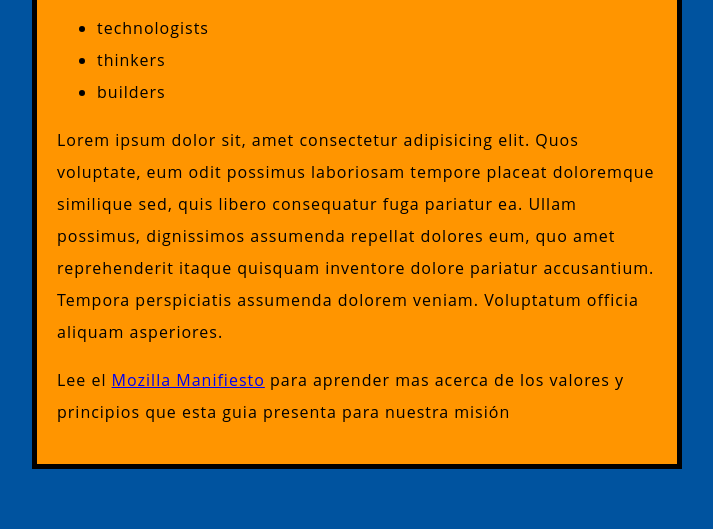
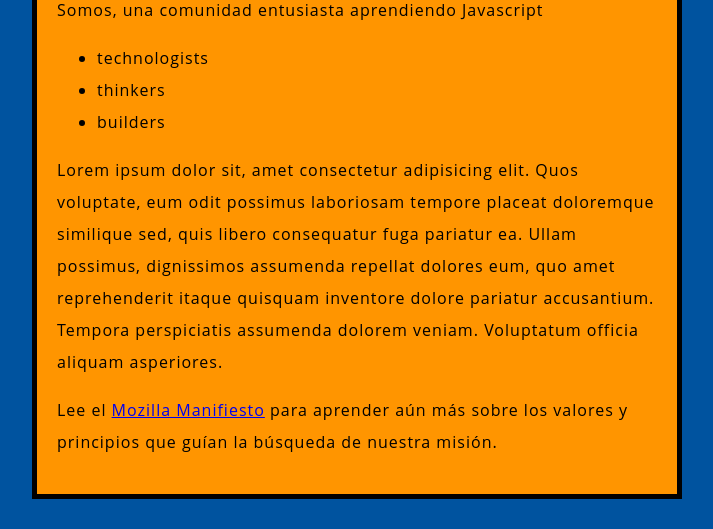
Before and after one commit to ceauris/fundamentosJS, a plain HTML site: page index.html in a window 1280 px wide. Shown: the part 435-964 px from the top of the page, without its empty margins (283-996 px from the left). Before the commit the page ends 904 px from the top, so only its background shows below. Drawn offline with Linux system fonts and the light colour scheme.

Commit message:
Agregando imagenes el readme y ciertas modificaciones a los estilos.

```diff
--- a/css/style.css
+++ b/css/style.css
@@ -24,7 +24,7 @@ p, li {
 
 body {
     width: 600px;
-    margin: 0 auto;
+    margin: 30px auto;
     background-color: #FF9500;
     padding: 0 20px 20px 20px;
     border: 5px solid black;
--- a/index.html
+++ b/index.html
@@ -27,8 +27,8 @@
         assumenda repellat dolores eum, quo amet reprehenderit itaque quisquam inventore dolore pariatur accusantium.
         Tempora perspiciatis assumenda dolorem veniam. Voluptatum officia aliquam asperiores. </p>
 
-    <p>Lee el <a href="https://www.mozilla.org/en-US/about/manifiesto">Mozilla Manifiesto</a> para aprender mas acerca
-        de los valores y principios que esta guia presenta para nuestra misión</p>
+    <p>Lee el <a href="https://www.mozilla.org/en-US/about/manifiesto">Mozilla Manifiesto</a> para aprender aún más sobre los valores y principios que guían la búsqueda de nuestra misión.
+    </p>
 
 
     <!-- Script propios  -->
```
Also changed, not shown: images/fron01.jpg (added), images/fron02.jpg (added), 1 other file.
